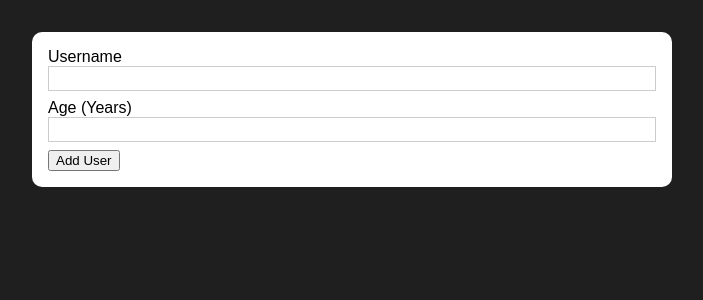
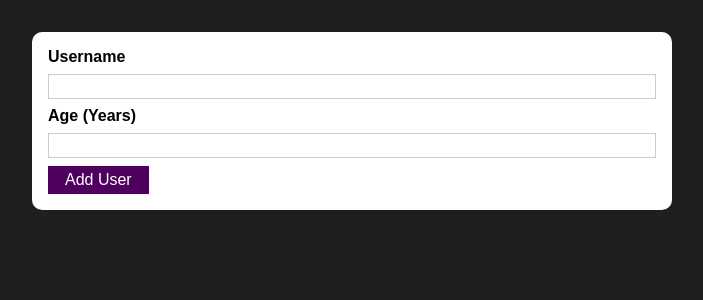
Before and after one commit to TomaszKoniecznyIT/React5.2, a React (Create React App) app in the folder 01-starting-project/: page / in a window 1280 px wide. Shown: the top 300 px of the page, without its empty margins (288-991 px from the left). Built offline with nearby package versions, Linux system fonts and the light colour scheme.

Commit message:
menaging the user input state

```diff
--- /dev/null
+++ b/01-starting-project/src/components/UI/Button.js
@@ -0,0 +1,17 @@
+import React from "react";
+
+import classes from "./Button.module.css";
+
+const Button = (props) => {
+  return (
+    <button
+      className={classes.button}
+      type={props.type || "button"}
+      onClick={props.onClick}
+    >
+      {props.children}
+    </button>
+  );
+};
+
+export default Button;
--- /dev/null
+++ b/01-starting-project/src/components/UI/Button.module.css
@@ -0,0 +1,18 @@
+.button {
+  font: inherit;
+  border: 1px solid #4f005f;
+  background: #4f005f;
+  color: white;
+  padding: 0.25rem 1rem;
+  cursor: pointer;
+}
+
+.button:hover,
+.button:active {
+  background: #741188;
+  border-color: #741188;
+}
+
+.button:focus {
+  outline: none;
+}
--- a/01-starting-project/src/components/Users/AddUser.js
+++ b/01-starting-project/src/components/Users/AddUser.js
@@ -1,20 +1,38 @@
-import React from "react";
+import React, { useState } from "react";
 
 import Card from "../UI/Card";
+import Button from "../UI/Button";
 import classes from "./AddUser.module.css";
 
 const AddUser = (promps) => {
+  const [enteredUsername, setEnteredUsername] = useState("");
+  const [enteredAge, setEnteredAge] = useState("");
+
   const addUserHandler = (event) => {
     event.preventDefault();
+    console.log(enteredUsername, enteredAge);
   };
+
+  const usernameChangeHandler = (event) => {
+    setEnteredUsername(event.target.value);
+  };
+
+  const ageChangeHandler = (event) => {
+    setEnteredAge(event.target.value);
+  };
+
   return (
     <Card className={classes.input}>
       <form onSubmit={addUserHandler}>
-        <leble htmlFor="username">Username</leble>
-        <input id="username" type="text"></input>
-        <leble htmlFor="age ">Age (Years)</leble>
-        <input id="age" type="number"></input>
-        <button type="submit">Add User</button>
+        <label htmlFor="username">Username</label>
+        <input
+          id="username"
+          type="text"
+          onChange={usernameChangeHandler}
+        ></input>
+        <label htmlFor="age ">Age (Years)</label>
+        <input id="age" type="number" onChange={ageChangeHandler}></input>
+        <Button type="submit">Add User</Button>
       </form>
     </Card>
   );
```
